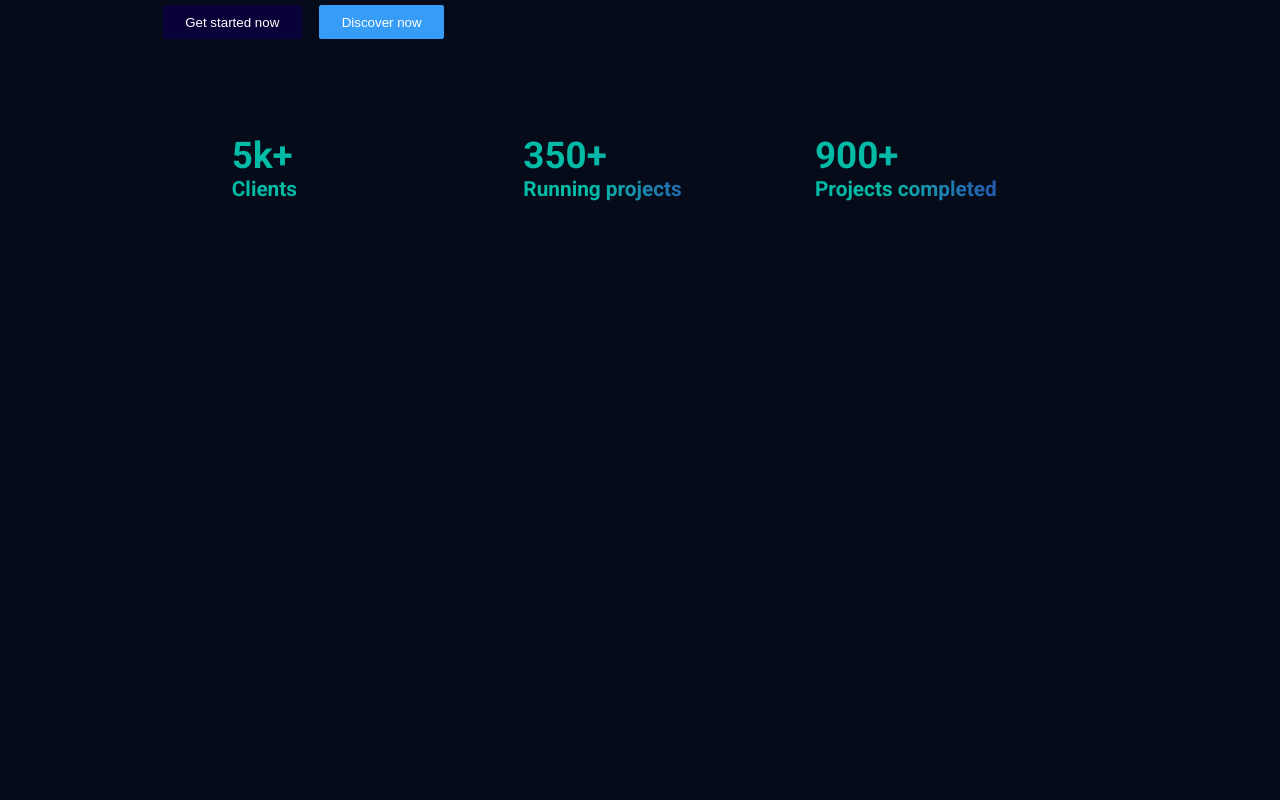
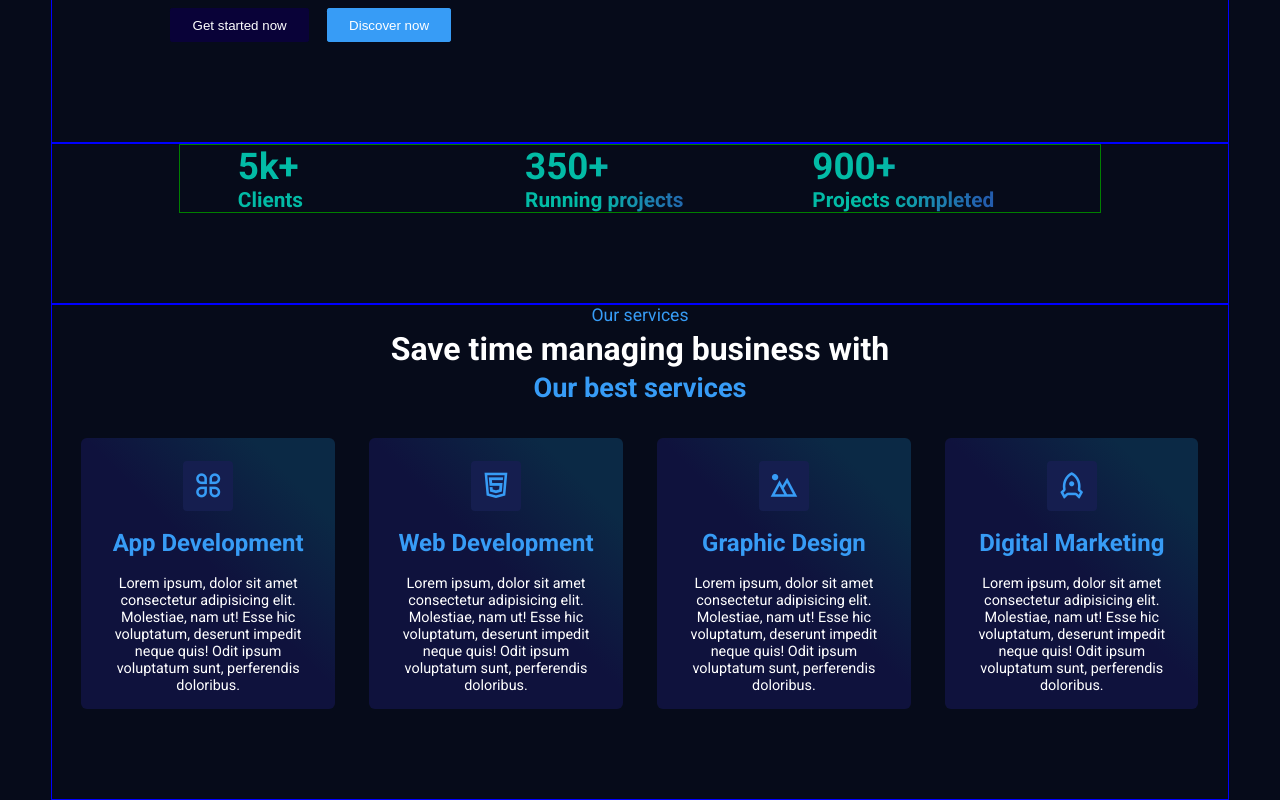
Before and after one commit to MoniruzzamanBillal/Agency-app, a React (Create React App) app: page / in a window 1280 px wide. Shown: the part 395-1195 px from the top of the page. Before the commit the page ends 800 px from the top, so only its background shows below. Built offline with nearby package versions, Linux system fonts and the light colour scheme.

Commit message:
service section done

```diff
--- a/src/App.css
+++ b/src/App.css
@@ -62,7 +62,7 @@
   margin: 0;
   padding: 0;
   box-sizing: border-box;
-
+ scroll-behavior: smooth;
 }
 
 body{
@@ -85,10 +85,10 @@ h1,h2,h3{
 }
 
 .container{
-/* border: 1px solid blue; */
+border: 1px solid blue;
   position: relative;
   padding: 0px 12px;
-  width: 93%;
+  width: 92%;
   margin: auto;
 
 }
--- a/src/App.js
+++ b/src/App.js
@@ -2,6 +2,7 @@ import "./App.css";
 import Counter from "./Components/Counter/Counter";
 import Hero from "./Components/Hero/Hero";
 import NavBar from "./Components/NavBar/NavBar";
+import Service from "./Components/Service/Service";
 
 function App() {
   return (
@@ -9,6 +10,7 @@ function App() {
       <NavBar />
       <Hero />
       <Counter />
+      <Service />
     </>
   );
 }
--- a/src/Components/Counter/Counter.css
+++ b/src/Components/Counter/Counter.css
@@ -1,8 +1,9 @@
 .counter {
-  /* border: 1px solid green; */
+  border: 1px solid green;
   width: 80%;
   margin: auto;
   /* background-color: aqua; */
+  margin-bottom: 90px;
 }
 
 .counterWrapper {
--- a/src/Components/Hero/Hero.css
+++ b/src/Components/Hero/Hero.css
@@ -5,7 +5,7 @@
   grid-template-columns: repeat(2, 1fr);
   justify-content: center;
   padding-top: 122px;
-  margin-bottom: 85px;
+  margin-bottom: 90px;
   width: 98%;
   margin-left: 80px;
 }
--- a/src/Components/NavBar/NavBar.css
+++ b/src/Components/NavBar/NavBar.css
@@ -3,7 +3,8 @@
   z-index: 999;
   width: 90%;
   line-height: 60px;
-  background: var(--body-bg);
+  /* background: var(--body-bg); */
+  background: blue;
   box-shadow: rgba(99, 99, 241, 0.25) 0px 50px 100px -20px,
     rgba(236, 99, 99, 0.3) 0px 30px 60px -30px;
   /* border: 1px solid yellow; */
@@ -14,7 +15,7 @@
   position: relative;
   /* border: 1px solid black; */
   /* background-color: aquamarine; */
-  width: 100%;
+  width: 90%;
   display: flex;
   justify-content: space-between;
   align-items: center;
--- /dev/null
+++ b/src/Components/Service/Service.css
@@ -0,0 +1,78 @@
+.service {
+  /* border: 1px solid rgb(0, 4, 255); */
+  text-align: center;
+  /* background-color: aqua; */
+  margin-bottom: 90px;
+}
+
+.serviceHighlight {
+  color: var(--primary-color);
+  font-size: 1.1rem;
+  font-weight: 400;
+  margin-bottom: 5px;
+}
+.serviceHighlighter {
+  color: var(--primary-color);
+  font-size: 1.7rem;
+  padding-top: 4px;
+  margin-bottom: 34px;
+}
+
+.cardContrainer {
+  /* border: 1px solid red; */
+  width: 22%;
+  background: var(--card-bg);
+  padding: 15px;
+  border-radius: 6px;
+  /* box-shadow: rgba(146, 146, 210, 0.25) 0px 13px 27px -5px,
+    rgba(196, 125, 125, 0.698) 0px 8px 16px -8px; */
+  cursor: pointer;
+  transition: all 0.2s ease-in;
+}
+
+.cardContrainer:hover {
+  box-shadow: rgba(90, 90, 118, 0.25) 0px 13px 27px -5px,
+    rgba(67, 55, 55, 0.698) 0px 8px 16px -8px;
+  transform: translateY(-7px);
+}
+
+.serviceCardContainer {
+  display: flex;
+  justify-content: space-around;
+}
+
+.cardTop {
+  background: var(--icon-bg);
+  width: 50px;
+  height: 50px;
+  display: flex;
+  justify-content: center;
+  align-items: center;
+  margin: auto;
+  border-radius: 4px;
+  margin-top: 8px;
+  margin-bottom: 18px;
+}
+
+.cardTop i {
+  color: var(--primary-color);
+  font-size: 1.9rem;
+}
+
+.cardMid {
+  margin-bottom: 18px;
+}
+.midHeader {
+  color: var(--primary-color);
+  font-size: 1.5rem;
+}
+
+.cardBottom {
+  margin-bottom: 18px;
+  width: 90%;
+  margin: auto;
+}
+.bottomDescription {
+  color: var(--heading-color);
+  font-size: 0.9rem;
+}
--- /dev/null
+++ b/src/Components/Service/Service.jsx
@@ -0,0 +1,76 @@
+import React from "react";
+import "./Service.css";
+
+const CardInfo = [
+  {
+    icon: "ri-apps-line",
+    title: "App Development",
+    description: `Lorem ipsum, dolor sit amet consectetur adipisicing elit.
+                    Molestiae, nam ut! Esse hic voluptatum, deserunt impedit
+                    neque quis! Odit ipsum voluptatum sunt, perferendis
+                    doloribus.`,
+  },
+  {
+    // <i class="ri-html5-line"></i>
+    icon: "ri-html5-line",
+    title: "Web Development",
+    description: `Lorem ipsum, dolor sit amet consectetur adipisicing elit.
+                    Molestiae, nam ut! Esse hic voluptatum, deserunt impedit
+                    neque quis! Odit ipsum voluptatum sunt, perferendis
+                    doloribus.`,
+  },
+  {
+    // <i class="ri-landscape-line"></i>
+    icon: "ri-landscape-line",
+    title: "Graphic Design",
+    description: `Lorem ipsum, dolor sit amet consectetur adipisicing elit.
+                    Molestiae, nam ut! Esse hic voluptatum, deserunt impedit
+                    neque quis! Odit ipsum voluptatum sunt, perferendis
+                    doloribus.`,
+  },
+  {
+    // <i class="ri-rocket-line"></i>
+    icon: "ri-rocket-line",
+    title: "Digital Marketing",
+    description: `Lorem ipsum, dolor sit amet consectetur adipisicing elit.
+                    Molestiae, nam ut! Esse hic voluptatum, deserunt impedit
+                    neque quis! Odit ipsum voluptatum sunt, perferendis
+                    doloribus.`,
+  },
+];
+
+export default function Service() {
+  return (
+    <>
+      <div className="container">
+        <div className="service">
+          <div className="serviceWrapper">
+            <div className="serviceTopContainer">
+              <h3 className="serviceHighlight">Our services</h3>
+              <h1>Save time managing business with</h1>
+              <h2 className="serviceHighlighter">Our best services</h2>
+            </div>
+
+            <div className="serviceCardContainer">
+              {CardInfo.map((ele, index) => (
+                <div className="cardContrainer">
+                  <div className="cardTop">
+                    <i className={`${ele.icon}`}></i>
+                  </div>
+
+                  <div className="cardMid">
+                    <h2 className="midHeader">{ele.title}</h2>
+                  </div>
+
+                  <div className="cardBottom">
+                    <p className="bottomDescription">{ele.description}</p>
+                  </div>
+                </div>
+              ))}
+            </div>
+          </div>
+        </div>
+      </div>
+    </>
+  );
+}
```
